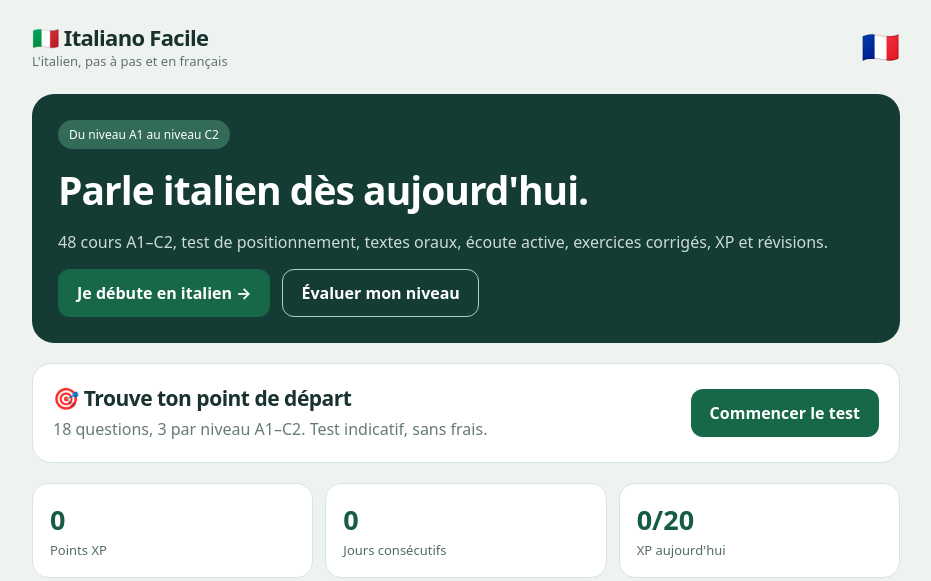
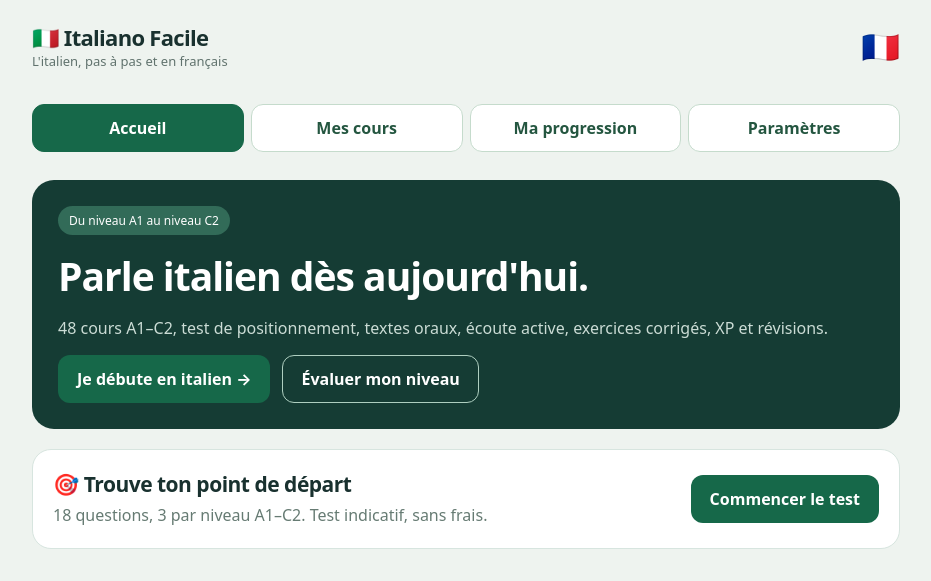
Before and after one commit to Frank91-lang/italiano-facile, a plain HTML site: page index.html in a window 1280 px wide. Shown: the top 581 px of the page, without its empty margins (174-1105 px from the left). Drawn offline with Linux system fonts and the light colour scheme.

Commit message:
Add files via upload

```diff
--- a/index.html
+++ b/index.html
@@ -24,8 +24,19 @@
 
 .hero-actions{display:flex;align-items:center;gap:12px;flex-wrap:wrap}.hero-alt{display:inline-flex;align-items:center;border:1px solid #aecfc0;padding:12px 18px;border-radius:12px;color:#fff;text-decoration:none;font-weight:700;min-height:47px}.hero-alt:hover{background:#ffffff18}.utility-panel{background:#f8faf8}.utility-panel details summary{display:flex;justify-content:space-between;align-items:center;gap:15px;flex-wrap:wrap;cursor:pointer;font-size:18px;font-weight:800;list-style:none}.utility-panel details summary::-webkit-details-marker{display:none}.utility-panel details summary:after{content:'＋';font-size:22px;color:#236f4a}.utility-panel details[open] summary:after{content:'−'}.summary-sub{color:#63796d;font-weight:400;font-size:12px}.utility-body{margin-top:20px}.utility-body .support-grid{display:grid;gap:12px}.utility-body .feedback-form{background:#f4f8f5;border:1px solid #d8e7dd;padding:17px;border-radius:14px}.utility-panel :focus-visible{outline:3px solid #dca63f;outline-offset:3px}@media(max-width:620px){.utility-panel details summary{align-items:flex-start}.summary-sub{width:100%}.hero-actions>*{width:100%;justify-content:center;text-align:center}}
 .app-update-banner{position:sticky;top:0;z-index:100;background:#e7f5e9;border:2px solid #26734b;border-radius:14px;padding:13px 16px;display:flex;gap:12px;align-items:center;justify-content:space-between;flex-wrap:wrap;box-shadow:0 3px 16px #193b281c;margin-bottom:15px}.app-update-banner[hidden]{display:none!important}.app-update-banner span{font-size:14px;color:#17472f;font-weight:650}.app-update-banner button{background:#166849;color:#fff;border:0;border-radius:9px;padding:11px 15px;font-weight:750;min-height:44px}@media(max-width:530px){.app-update-banner button{width:100%}}
+
+
+/* Navigation principale v1.6 */
+.main-nav{position:sticky;top:0;z-index:50;display:grid;grid-template-columns:repeat(4,minmax(0,1fr));gap:7px;padding:10px 0;background:#eef3efeF;backdrop-filter:blur(12px);margin:0 0 18px}
+.main-nav button{border:1px solid #c5dbcc;border-radius:12px;background:#fff;color:#245640;font-weight:750;min-height:48px;padding:9px 5px;line-height:1.25}
+.main-nav button[aria-current="page"]{background:#166849;color:#fff;border-color:#166849}
+.view-hidden{display:none!important}
+.view-title{margin:12px 0 6px;font-size:clamp(23px,4vw,30px)}
+.settings-intro{margin:0 0 18px;color:#5b7568}
+#resetBtn{margin-top:12px}
+@media(max-width:520px){.main-nav{gap:5px}.main-nav button{font-size:12px;padding:8px 3px}.app{padding-bottom:35px}}
 </style></head>
-<body><main class="app"><div id="appUpdateBanner" class="app-update-banner" role="status" aria-live="polite" hidden><span>Une nouvelle version d’Italiano Facile est disponible. Tes scores et ta progression seront conservés.</span><button type="button" id="applyAppUpdate">Mettre à jour</button></div><header><div><div class="logo">🇮🇹 Italiano Facile</div><div class="subtitle">L'italien, pas à pas et en français</div></div><div class="flag">🇫🇷</div></header><div class="hero"><span class="pill">Du niveau A1 au niveau C2</span><h1>Parle italien dès aujourd'hui.</h1><p>48 cours A1–C2, test de positionnement, textes oraux, écoute active, exercices corrigés, XP et révisions.</p><div class="hero-actions"><button class="primary" id="startBtn">Je débute en italien →</button><a class="hero-alt" href="#placement">Évaluer mon niveau</a></div></div>
+<body><main class="app"><div id="appUpdateBanner" class="app-update-banner" role="status" aria-live="polite" hidden><span>Une nouvelle version d’Italiano Facile est disponible. Tes scores et ta progression seront conservés.</span><button type="button" id="applyAppUpdate">Mettre à jour</button></div><header><div><div class="logo">🇮🇹 Italiano Facile</div><div class="subtitle">L'italien, pas à pas et en français</div></div><div class="flag">🇫🇷</div></header><nav class="main-nav" aria-label="Navigation principale"><button type="button" data-view="home" aria-current="page">Accueil</button><button type="button" data-view="courses">Mes cours</button><button type="button" data-view="progress">Ma progression</button><button type="button" data-view="settings">Paramètres</button></nav><div class="hero"><span class="pill">Du niveau A1 au niveau C2</span><h1>Parle italien dès aujourd'hui.</h1><p>48 cours A1–C2, test de positionnement, textes oraux, écoute active, exercices corrigés, XP et révisions.</p><div class="hero-actions"><button class="primary" id="startBtn">Je débute en italien →</button><a class="hero-alt" href="#placement">Évaluer mon niveau</a></div></div>
 <section class="panel" id="placement" aria-label="Test de positionnement"><div class="placement-intro"><div><h2 style="margin:0 0 5px">🎯 Trouve ton point de départ</h2><p style="margin:0">18 questions, 3 par niveau A1–C2. Test indicatif, sans frais.</p></div><button class="primary" id="placementStart">Commencer le test</button></div><div id="placementArea" class="hidden" aria-live="polite"></div><div id="placementSummary" aria-live="polite"></div></section>
 <section class="dashboard" aria-label="Tableau de bord"><div class="metric"><strong id="xpTotal">0</strong><span>Points XP</span></div><div class="metric"><strong id="streak">0</strong><span>Jours consécutifs</span></div><div class="metric"><strong id="dailyProgress">0/20</strong><span>XP aujourd'hui</span></div></section><section class="panel" id="daily"><h2>Ton objectif quotidien</h2><div class="goal-area"><label for="dailyGoal">Objectif XP :</label><select id="dailyGoal" class="practice-entry" style="width:auto"><option value="10">10 XP</option><option value="20">20 XP</option><option value="30">30 XP</option><option value="50">50 XP</option></select><span class="small-text" id="goalStatus"></span></div><div class="progressbar" aria-label="Objectif quotidien"><div id="dailyFill" style="width:0%"></div></div><div class="buttons"><button id="resumeBtn" class="primary">Reprendre ma dernière leçon</button></div></section><section class="panel" id="revision"><h2>Réviser mes erreurs</h2><p>Les questions ratées au quiz sont conservées sur cet appareil et reviennent en révision.</p><div id="reviewRoot" class="review-list"></div></section><section id="lessons"><h2>Choisis ton niveau</h2><div class="levels" id="levelTabs" aria-label="Niveaux de langue"></div><p class="muted" id="levelInfo"></p><div class="course-grid" id="courseGrid"></div></section>
 <section class="panel" id="unitReviewArea" aria-label="Bilan d’unité"></section><section class="panel hidden" id="lesson"><h3 id="lessonTitle"></h3><p id="lessonDesc"></p><div class="vocab" id="vocab"></div><div id="deepCourse" class="deep-course"></div><div class="buttons"><button class="primary" id="quizBtn">Faire le quiz →</button><button class="secondary" id="closeBtn">Retour aux leçons</button></div></section>
@@ -459,4 +470,42 @@
 $beta('copyFeedback').onclick=async()=>{const m=message();if(!m)return;try{await navigator.clipboard.writeText(m);$beta('feedbackStatus').textContent='Copié ! Tu peux maintenant coller ton retour dans un message.';}catch(e){$beta('feedbackStatus').textContent='Copie indisponible ici. Utilise le téléchargement du fichier texte.';}};
 $beta('downloadFeedback').onclick=()=>{const m=message();if(!m)return;downloadBlob('retour-italiano-facile.txt',m,'text/plain;charset=utf-8');$beta('feedbackStatus').textContent='Fichier texte téléchargé, prêt à être transmis.';};
 })();
-</script></body></html>
+</script>
+<script>
+/* Italiano Facile v1.6 : navigation sans modifier les clés de sauvegarde */
+(function(){
+ const views={
+  home:['.hero','#placement'],
+  courses:['#lessons','#unitReviewArea','#lesson','#quiz'],
+  progress:['.dashboard','#daily','#revision','#progress'],
+  settings:['#aide']
+ };
+ const nav=document.querySelector('.main-nav');
+ const all=Object.values(views).flat().map(sel=>document.querySelector(sel)).filter(Boolean);
+ const settings=document.querySelector('#aide');
+ const panel=settings?.querySelector('details');
+ if(panel){panel.open=true;const reset=document.querySelector('#resetBtn');const body=panel.querySelector('.utility-body');if(reset&&body){const holder=document.createElement('div');holder.className='practice-card';const label=document.createElement('h3');label.textContent='Gestion des données';holder.append(label,reset);body.append(holder);}}
+ const titles={home:'Accueil',courses:'Mes cours',progress:'Ma progression',settings:'Paramètres'};
+ const header=document.createElement('h1');header.className='view-title';header.id='viewHeading';header.tabIndex=-1;header.hidden=true;nav.after(header);
+ const introduction=document.createElement('p');introduction.className='settings-intro';introduction.textContent='Retrouve ici l’installation, tes sauvegardes et l’assistance.';settings?.prepend(introduction);
+ function show(view,scroll=true){
+  if(!views[view])view='home';
+  all.forEach(el=>el.classList.add('view-hidden'));
+  views[view].forEach(sel=>{const el=document.querySelector(sel);if(el)el.classList.remove('view-hidden')});
+  nav.querySelectorAll('button').forEach(b=>{if(b.dataset.view===view)b.setAttribute('aria-current','page');else b.removeAttribute('aria-current')});
+  header.hidden=view==='home';header.textContent=titles[view];
+  if(scroll)window.scrollTo({top:0,behavior:'instant'});
+ }
+ nav.addEventListener('click',e=>{const b=e.target.closest('[data-view]');if(b)show(b.dataset.view)});
+ // Les actions déjà présentes basculent vers la rubrique correspondante.
+ const start=document.getElementById('startBtn');if(start)start.addEventListener('click',()=>show('courses'));
+ const resume=document.getElementById('resumeBtn');if(resume)resume.addEventListener('click',()=>show('courses',false));
+ document.querySelector('.hero-alt')?.addEventListener('click',e=>{e.preventDefault();show('home',false);document.getElementById('placement')?.scrollIntoView({behavior:'smooth'})});
+ const goToLessons=document.getElementById('placementSummary');
+ goToLessons?.addEventListener('click',e=>{if(e.target.closest('button'))setTimeout(()=>show('courses',false),0)});
+ document.getElementById('closeBtn')?.addEventListener('click',()=>show('courses',false));
+ document.getElementById('quitBtn')?.addEventListener('click',()=>show('courses',false));
+ show('home',false);
+})();
+</script>
+</body></html>
--- a/sw.js
+++ b/sw.js
@@ -1,5 +1,5 @@
 // Italiano Facile — cache d'éléments statiques versionné
-const CACHE = 'italiano-facile-v1.5-static';
+const CACHE = 'italiano-facile-v1.6-static';
 const ASSETS = ['./', './index.html', './manifest.webmanifest', './icon-192.png', './icon-512.png'];
 self.addEventListener('install', event => {
   event.waitUntil(caches.open(CACHE).then(cache => cache.addAll(ASSETS)));
```
Also changed, not shown: 1 other file.
